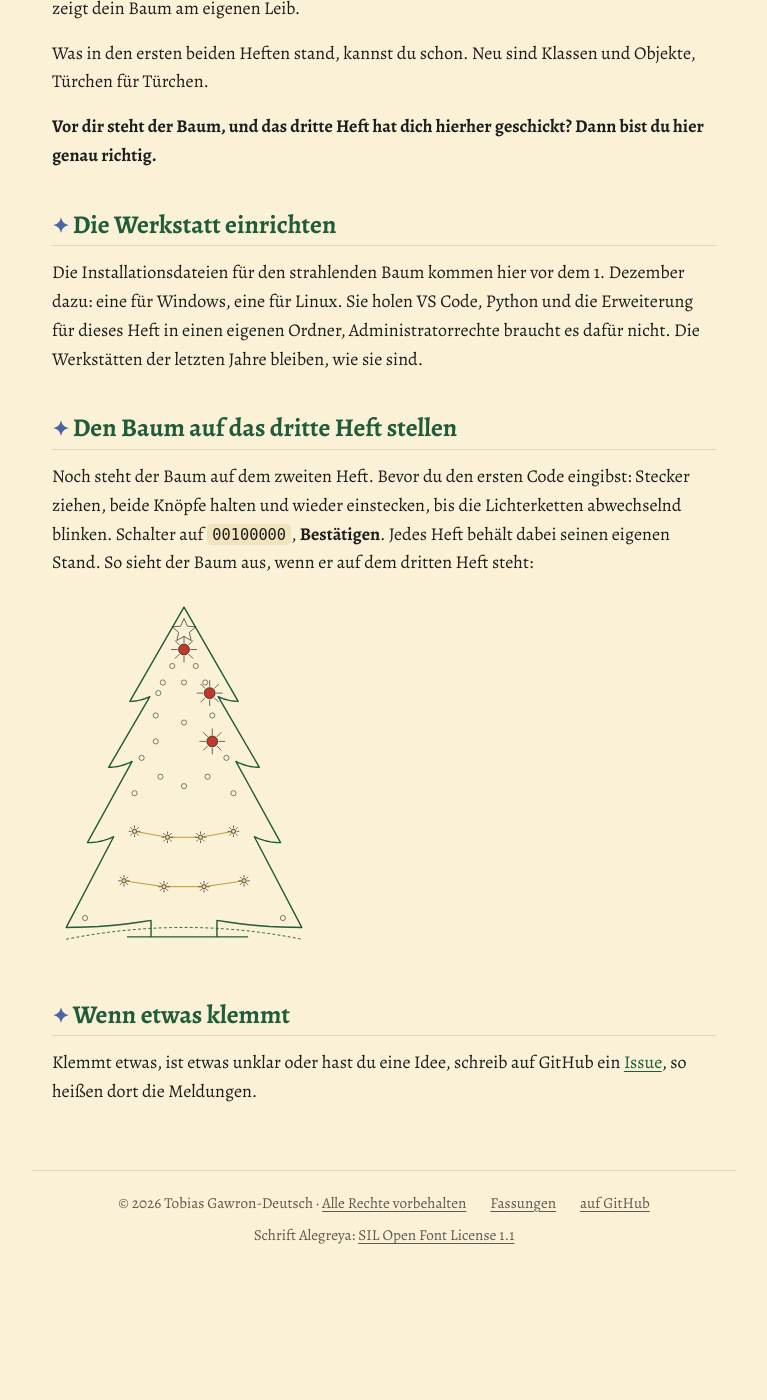
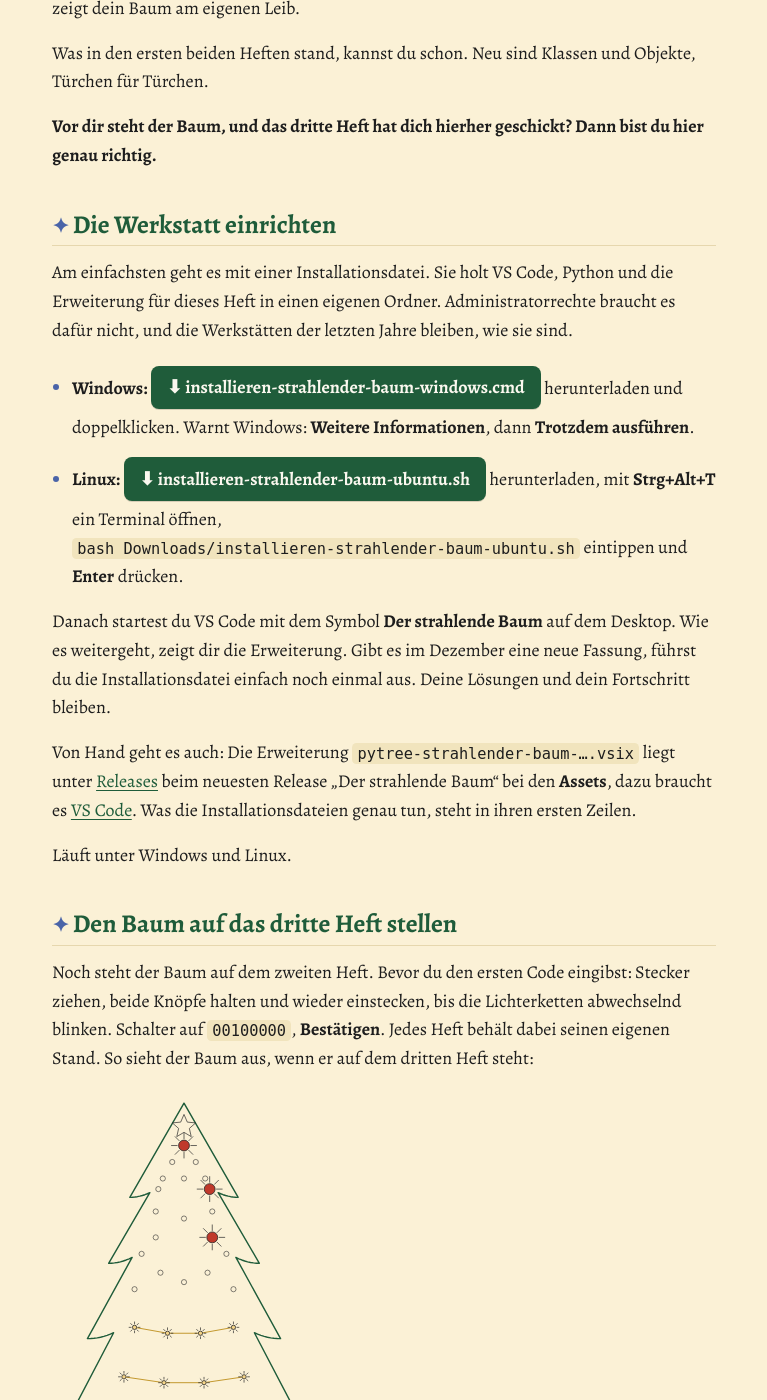
Before and after one commit to tgd1975/pytree-adventskalender, a Jekyll site: the page built from strahlender-baum/index.md, in a window 1280 px wide and 1400 px high, scrolled down 720 px. Shown: the whole window, without its empty margins (256-1023 px from the left). Built offline with Jekyll 4.4.1, drawn with Linux system fonts in a browser that asks for light colours; before the commit the page ends 2000 px from its top, so only the background shows below that.

Commit message:
Pages: the radiant tree links its installers from release strahlender-baum-v0.1.0
Co-Authored-By: Claude Opus 5.5 <noreply@anthropic.com>

```diff
--- a/strahlender-baum/index.md
+++ b/strahlender-baum/index.md
@@ -17,9 +17,27 @@ Was in den ersten beiden Heften stand, kannst du schon. Neu sind Klassen und Obj
 
 ## Die Werkstatt einrichten
 
-Die Installationsdateien für den strahlenden Baum kommen hier vor dem 1. Dezember dazu: eine für Windows, eine für Linux. Sie
-holen VS Code, Python und die Erweiterung für dieses Heft in einen eigenen Ordner, Administratorrechte braucht es
-dafür nicht. Die Werkstätten der letzten Jahre bleiben, wie sie sind.
+Am einfachsten geht es mit einer Installationsdatei. Sie holt VS Code, Python und die Erweiterung für dieses Heft in
+einen eigenen Ordner. Administratorrechte braucht es dafür nicht, und die Werkstätten der letzten Jahre bleiben, wie
+sie sind.
+
+- **Windows:**
+  [installieren-strahlender-baum-windows.cmd](https://github.com/tgd1975/pytree-adventskalender/releases/latest/download/installieren-strahlender-baum-windows.cmd)
+  herunterladen und doppelklicken. Warnt Windows: **Weitere Informationen**, dann **Trotzdem ausführen**.
+- **Linux:**
+  [installieren-strahlender-baum-ubuntu.sh](https://github.com/tgd1975/pytree-adventskalender/releases/latest/download/installieren-strahlender-baum-ubuntu.sh)
+  herunterladen, mit **Strg+Alt+T** ein Terminal öffnen, `bash Downloads/installieren-strahlender-baum-ubuntu.sh` eintippen und
+  **Enter** drücken.
+
+Danach startest du VS Code mit dem Symbol **Der strahlende Baum** auf dem Desktop. Wie es weitergeht, zeigt dir die
+Erweiterung. Gibt es im Dezember eine neue Fassung, führst du die Installationsdatei einfach noch einmal aus. Deine
+Lösungen und dein Fortschritt bleiben.
+
+Von Hand geht es auch: Die Erweiterung `pytree-strahlender-baum-….vsix` liegt unter
+[Releases](https://github.com/tgd1975/pytree-adventskalender/releases) beim neuesten Release „Der strahlende Baum“ bei den **Assets**, dazu braucht
+es [VS Code](https://code.visualstudio.com/). Was die Installationsdateien genau tun, steht in ihren ersten Zeilen.
+
+Läuft unter Windows und Linux.
 
 ## Den Baum auf das dritte Heft stellen
 
```
